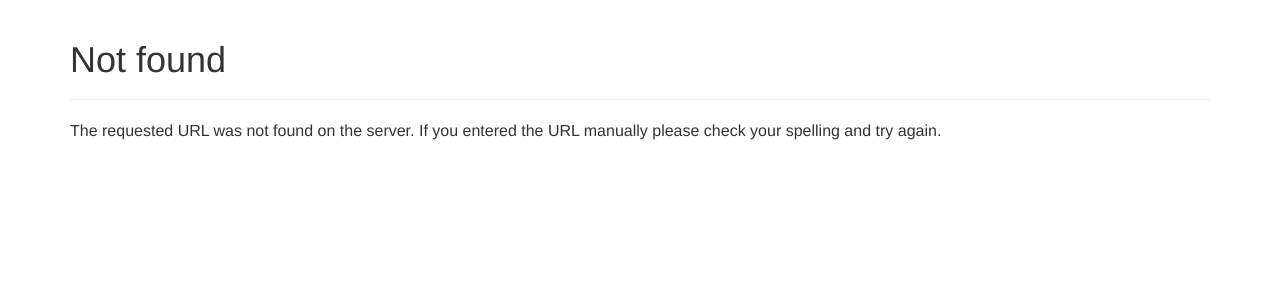
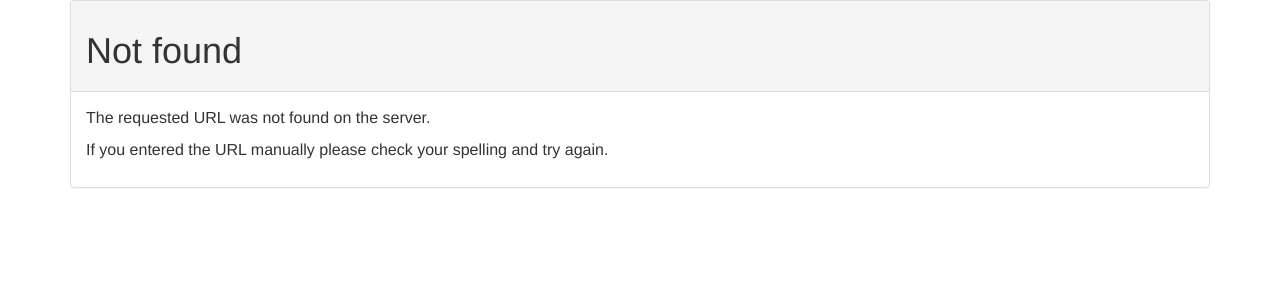
Before and after one commit to bepasty/bepasty-server, a Flask app: template bepasty/templates/_error_404.html in a window 1280 px wide. Shown: the part 72-372 px from the top of the page. Run offline with Flask 2, Linux system fonts and the light colour scheme; the template is opened without the code that fills it, so the values that code supplies are empty; parts of the project's set-up code (start-up, migrations or seed data) failed here and were passed over; some libraries are stand-ins or nearby versions.

Commit message:
prettier 403/404 templates

```diff
--- a/bepasty/templates/_error_404.html
+++ b/bepasty/templates/_error_404.html
@@ -1,12 +1,17 @@
 {% extends "_layout.html" %}
 
 {% block content %}
-<div class="page-header">
-    <h1>Not found</h1>
+<div class="panel panel-default">
+    <div class="panel-heading">
+        <h1>Not found</h1>
+    </div>
+    <div class="panel-body">
+        <p>
+            The requested URL was not found on the server.
+        </p>
+        <p>
+            If you entered the URL manually please check your spelling and try again.
+        </p>
+    </div>
 </div>
-
-<p>
-    The requested URL was not found on the server.
-    If you entered the URL manually please check your spelling and try again.
-</p>
 {% endblock %}
```
Also changed, not shown: bepasty/templates/_error_403.html (+9 -2 lines).
